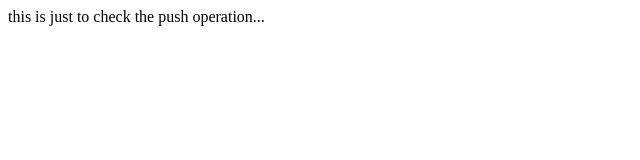
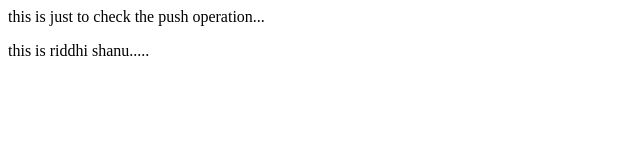
Before and after one commit to RiddhiShetgaonkar/test, a plain HTML site: page index.html in a window 1280 px wide. Shown: the whole page, without its empty margins (0-640 px from the left). Drawn offline with Linux system fonts and the light colour scheme.

Commit message:
Update index.html

```diff
--- a/index.html
+++ b/index.html
@@ -1 +1,2 @@
 <p>this is just to check the push operation...</p>
+<p>this is riddhi shanu.....</p>
```
